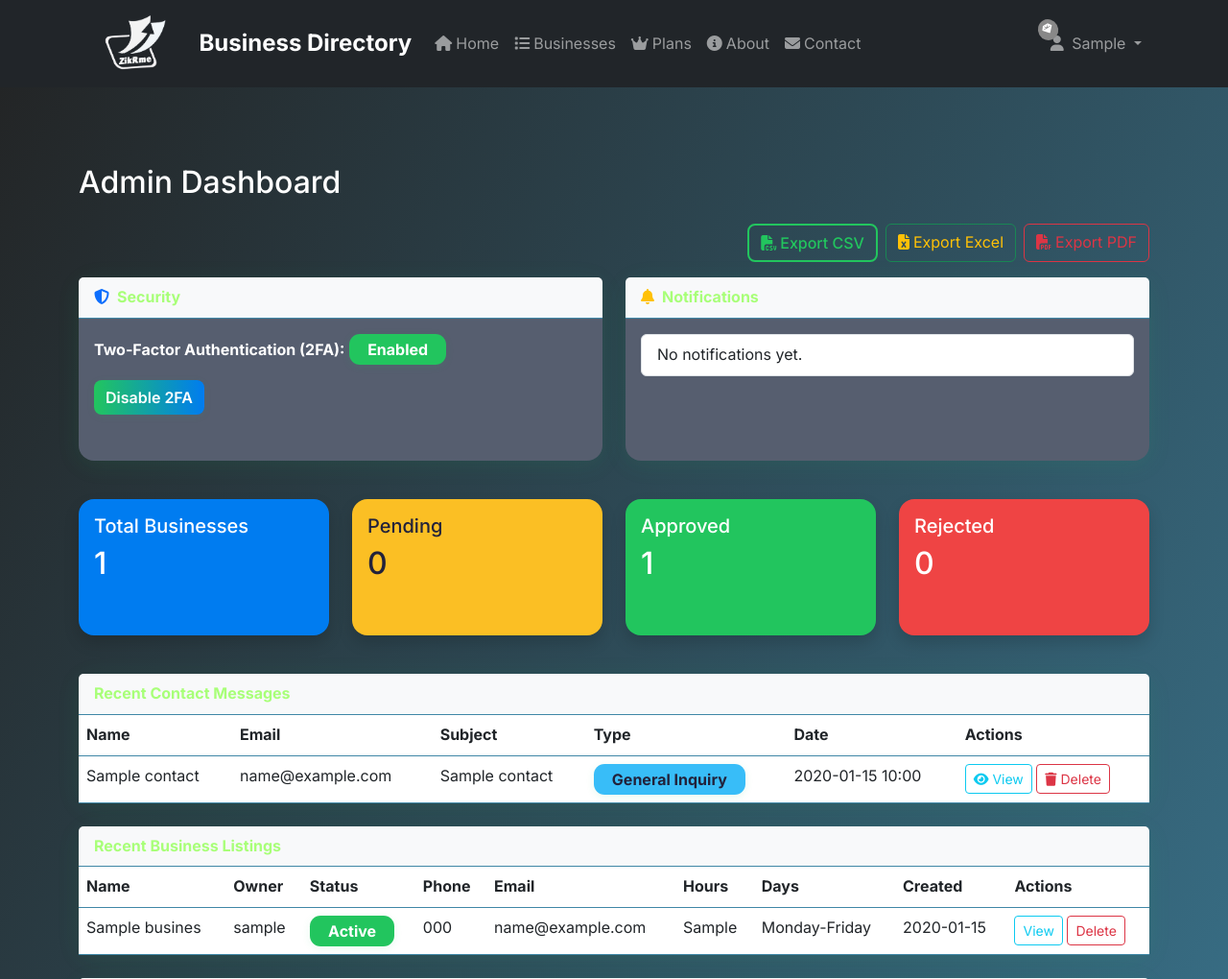
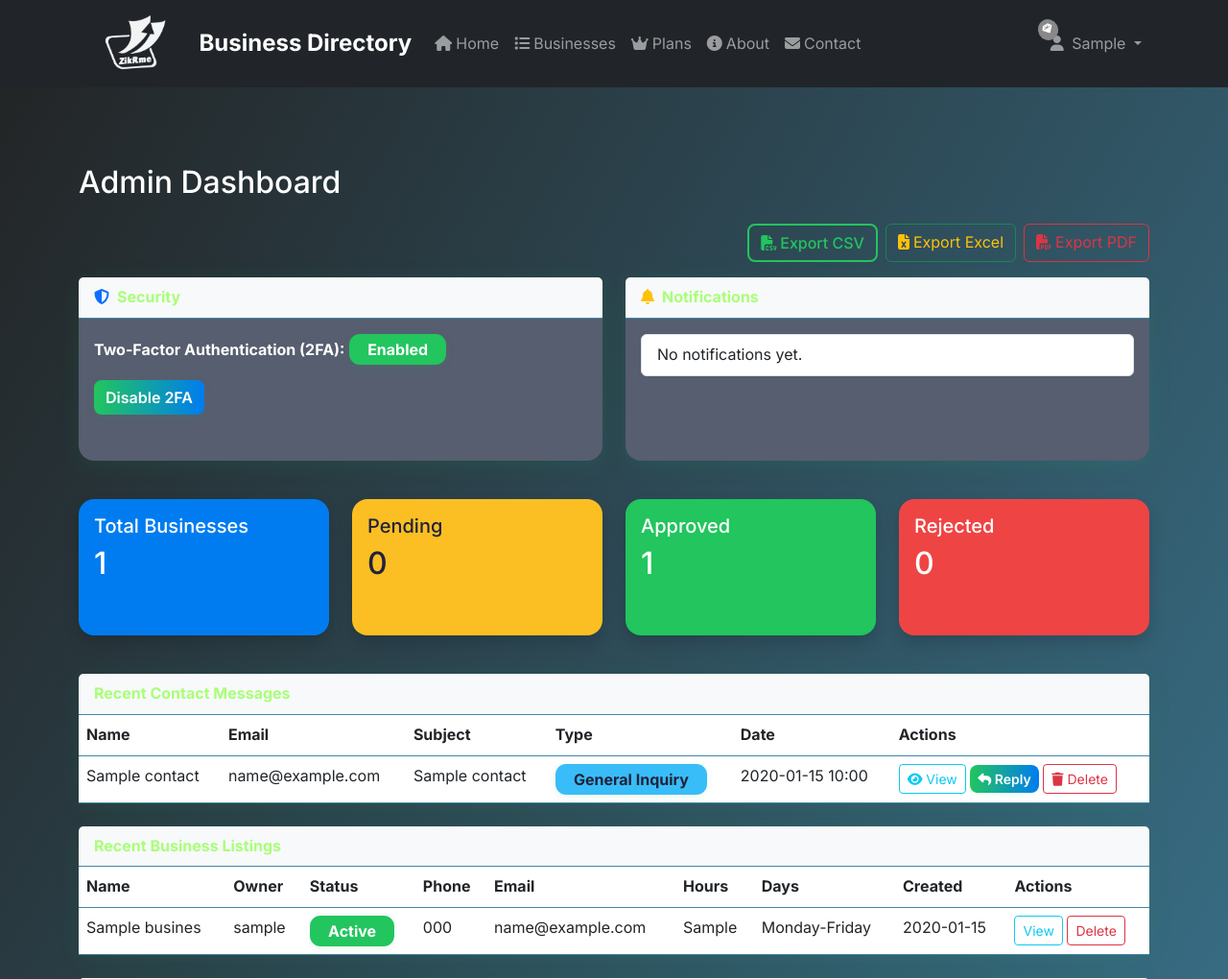
Before and after one commit to gangeshwar01/business_portal, a Django app: page /admin-dashboard/ in a window 1280 px wide. Shown: the top 1020 px of the page at 96% size. Run offline with Django 5.2, Linux system fonts and the light colour scheme; a user stored in the database is signed in; tables that the repository leaves empty hold one stand-in row (values such as "Sample post"); one stand-in notice (Sample message) is shown.

Commit message:
admin can reply to any type of contact message

```diff
--- a/templates/admin/admin_dashboard.html
+++ b/templates/admin/admin_dashboard.html
@@ -157,6 +157,9 @@
                 <button class="btn btn-sm btn-outline-info" data-bs-toggle="modal" data-bs-target="#contactModal{{ contact.id }}">
                   <i class="fas fa-eye"></i> View
                 </button>
+                <a href="{% url 'business_listings:admin_reply_contact' contact.id %}" class="btn btn-sm btn-primary">
+                  <i class="fas fa-reply"></i> Reply
+                </a>
                 <form method="POST" action="{% url 'business_listings:delete_contact' contact.id %}" style="display: inline;" onsubmit="return confirm('Are you sure you want to delete this contact message?')">
                   {% csrf_token %}
                   <button type="submit" class="btn btn-sm btn-outline-danger">
--- a/templates/base.html
+++ b/templates/base.html
@@ -313,10 +313,12 @@
 
     <!-- Messages -->
     {% if messages %}
-        <div id="messages-container" style="display: flex; justify-content: center; align-items: flex-start; position: relative; width: 100%; z-index: 9999;">
-            <div style="max-width: 500px; width: 100%;">
+        <div id="messages-container"
+             style="position: fixed; top: 20px; left: 50%; transform: translateX(-50%); z-index: 9999; width: 100%; max-width: 500px; display: flex; flex-direction: column; align-items: center;">
             {% for message in messages %}
-                    <div class="alert alert-{{ message.tags }} alert-dismissible fade show shadow text-center" role="alert" id="alert-{{ forloop.counter }}" style="margin: 0 auto 10px auto;">
+                <div class="alert alert-{{ message.tags }} alert-dismissible fade show shadow text-center"
+                     role="alert" id="alert-{{ forloop.counter }}"
+                     style="margin: 0 auto 10px auto; min-width: 250px;">
                     {% if message.tags == 'success' %}
                         <i class="fas fa-check-circle me-2"></i>
                     {% elif message.tags == 'error' %}
@@ -330,7 +332,6 @@
                     <button type="button" class="btn-close" data-bs-dismiss="alert"></button>
                 </div>
             {% endfor %}
-            </div>
         </div>
         <script>
           setTimeout(function() {
```
Lines whose indentation alone changed are shown as unchanged.
